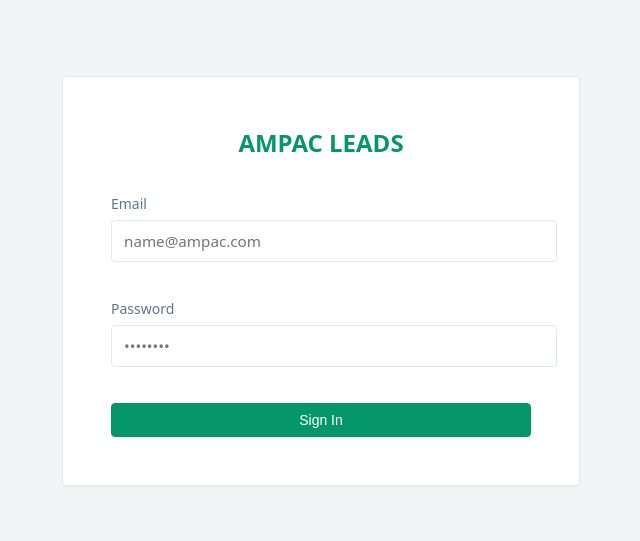
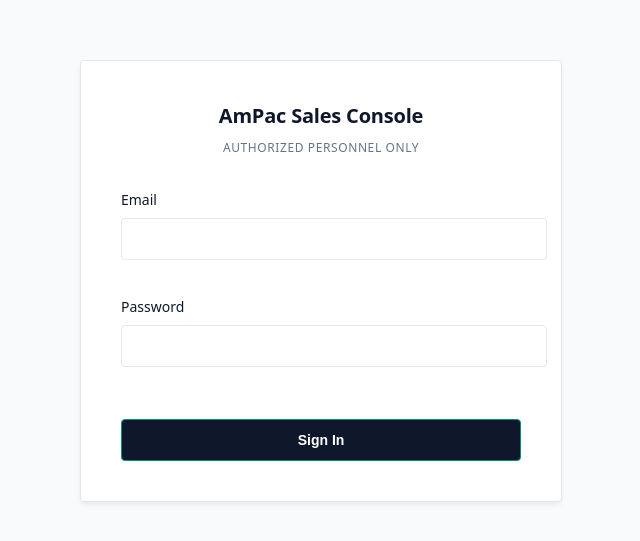
Before and after one commit to Zwin-ux/Leads, a React (Vite) app in the folder apps/client/: page / in a window 1280 px wide. Shown: the part 119-660 px from the top of the page, without its empty margins (319-959 px from the left). Built offline with nearby package versions, Linux system fonts and the light colour scheme; no server answers; what @azure/msal-react would draw is missing.

Commit message:
Fix: Remove unused variables in LeadDetailModal

```diff
--- a/apps/client/src/App.css
+++ b/apps/client/src/App.css
@@ -680,3 +680,94 @@ textarea:focus {
   font-size: 0.75rem;
   color: var(--color-text-muted);
 }
+
+/* Institutional Login Styles */
+.login-page {
+  background-color: #f8fafc;
+  /* Very neutral slate-50 */
+  display: flex;
+  align-items: center;
+  justify-content: center;
+}
+
+.login-container {
+  background: #ffffff;
+  padding: 2.5rem;
+  border-radius: var(--radius);
+  box-shadow: 0 4px 6px -1px rgba(0, 0, 0, 0.05), 0 2px 4px -1px rgba(0, 0, 0, 0.03);
+  width: 100%;
+  max-width: 400px;
+  border: 1px solid var(--color-border);
+}
+
+.login-header {
+  text-align: center;
+  margin-bottom: 2rem;
+}
+
+.login-header h1 {
+  font-size: 1.25rem;
+  color: var(--color-text);
+  /* Dark Slate, not Blue */
+  font-weight: 600;
+  margin-bottom: 0.5rem;
+  letter-spacing: -0.01em;
+}
+
+.login-subtitle {
+  font-size: 0.75rem;
+  color: var(--color-text-muted);
+  text-transform: uppercase;
+  letter-spacing: 0.05em;
+  font-weight: 500;
+}
+
+.login-form .form-group {
+  margin-bottom: 1.25rem;
+}
+
+.login-form label {
+  display: block;
+  font-size: 0.875rem;
+  font-weight: 500;
+  color: var(--color-text);
+  margin-bottom: 0.5rem;
+}
+
+.login-form input {
+  background: #ffffff;
+  border: 1px solid var(--color-border);
+  color: var(--color-text);
+  padding: 0.625rem 0.75rem;
+  transition: all 0.2s;
+}
+
+.login-form input:focus {
+  border-color: var(--color-text-muted);
+  /* Conservative focus, not bright blue */
+  box-shadow: 0 0 0 2px rgba(15, 23, 42, 0.05);
+}
+
+.login-form button[type="submit"] {
+  margin-top: 1rem;
+  background-color: var(--color-text);
+  /* Dark Slate Button */
+  color: #ffffff;
+  font-weight: 600;
+  padding: 0.75rem;
+}
+
+.login-form button[type="submit"]:hover {
+  background-color: #000000;
+}
+
+.error-message {
+  background-color: #fef2f2;
+  color: #991b1b;
+  padding: 0.75rem;
+  border-radius: var(--radius);
+  font-size: 0.875rem;
+  margin-bottom: 1rem;
+  border: 1px solid #fecaca;
+  text-align: center;
+}
--- a/apps/client/src/App.tsx
+++ b/apps/client/src/App.tsx
@@ -52,27 +52,28 @@ function App() {
       <div className="App login-page">
         <div className="login-container">
           <div className="login-header">
-            <h1>AMPAC LEADS</h1>
+            <h1>AmPac Sales Console</h1>
+            <p className="login-subtitle">Authorized Personnel Only</p>
           </div>
           <form onSubmit={handleLogin} className="login-form">
             <div className="form-group">
               <label>Email</label>
               <input
                 type="email"
-                placeholder="name@ampac.com"
                 value={email}
                 onChange={e => setEmail(e.target.value)}
                 required
+                autoComplete="off"
               />
             </div>
             <div className="form-group">
               <label>Password</label>
               <input
                 type="password"
-                placeholder="••••••••"
                 value={password}
                 onChange={e => setPassword(e.target.value)}
                 required
+                autoComplete="new-password"
               />
             </div>
             {error && <div className="error-message">{error}</div>}
--- a/apps/client/src/components/LeadDetailModal.tsx
+++ b/apps/client/src/components/LeadDetailModal.tsx
@@ -1,6 +1,5 @@
 import React, { useState, useEffect } from 'react';
 import type { Lead, Banker } from '@leads/shared';
-import { apiService } from '../services/apiService';
 import { bankerService } from '../services/bankerService';
 
 interface LeadDetailModalProps {
@@ -106,7 +105,10 @@ const LeadDetailModal: React.FC<LeadDetailModalProps> = ({ lead, onClose, onUpda
                         <span className="action-icon">✉️</span>
                         <span className="action-label">Draft Email</span>
                     </button>
-                    <button className="action-btn" onClick={() => alert("Task marked complete!")}>
+                    <button className="action-btn" onClick={() => {
+                        alert("Task marked complete!");
+                        handleSave();
+                    }}>
                         <span className="action-icon">✅</span>
                         <span className="action-label">Complete Task</span>
                     </button>
```
